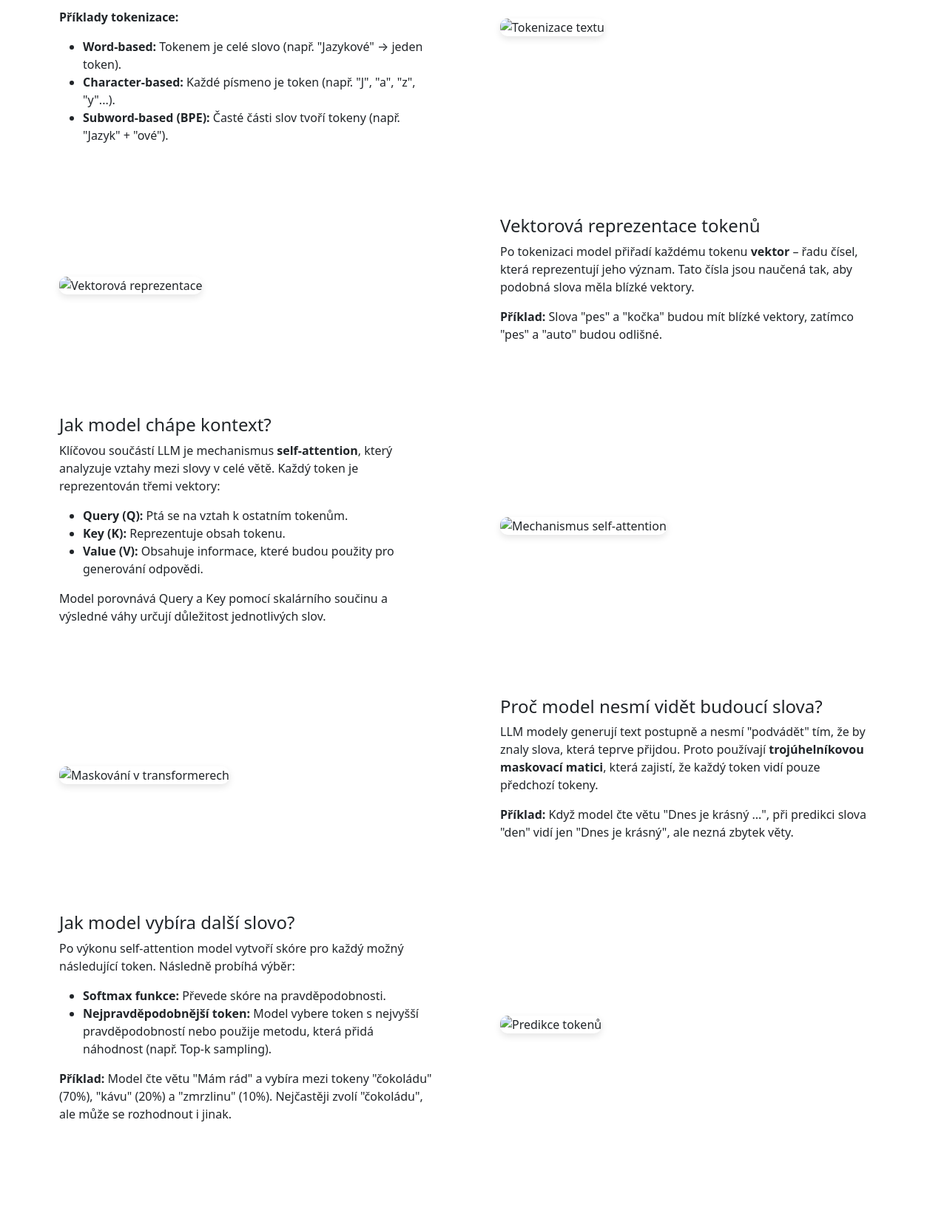
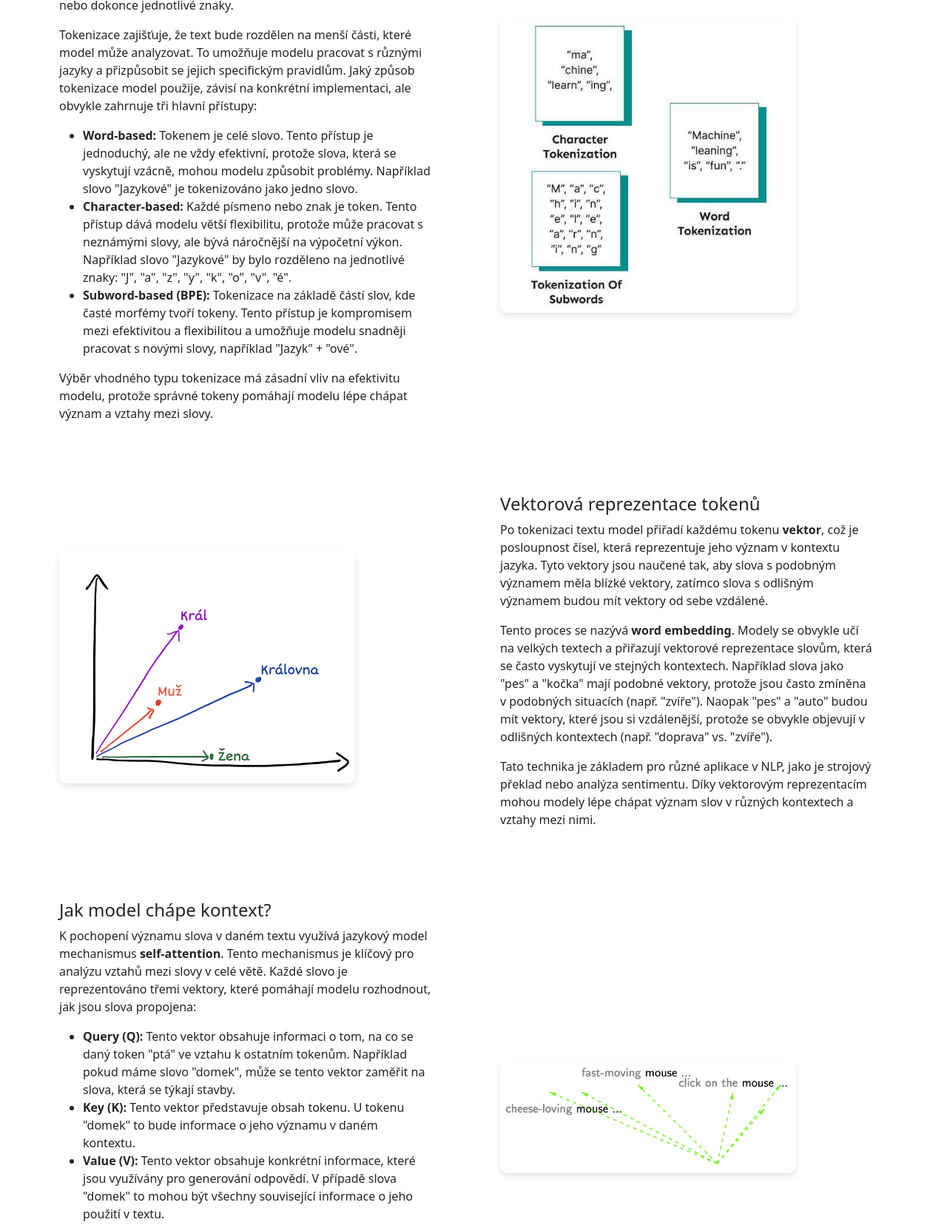
Before and after one commit to DanHoles/InfProject, a plain HTML site: page materialy.pro.zaky.html in a window 1280 px wide. Shown: the part 5972-7628 px from the top of the page at 74% size. Before the commit the page ends 7546 px from the top, so only its background shows below. Drawn offline with nearby package versions, Linux system fonts and the light colour scheme.

Commit message:
prefinal version

```diff
--- a/materialy.pro.zaky.html
+++ b/materialy.pro.zaky.html
@@ -234,22 +234,18 @@
   padding-top: 20px;
   z-index: 9999;
 }
-
 .sidebar.open {
   left: 0;
   box-shadow: 6px 0 0px rgba(0, 0, 0, 0.3);
 }
-
-      .sidebar-list {
-        list-style-type: none;
-        padding: 0 10px 0; /* Posune tlačítka výš */
-      }
-
+.sidebar-list {
+  list-style-type: none;
+  padding: 0 10px 0; /* Posune tlačítka výš */
+}
 .sidebar-list li {
   padding: 0 10px 5px;
   border-bottom: 1px solid #ddd;
 }
-
 /* Nadpis 1 pro hlavní kategorie */
 .sidebar-list li a.main-category {
   color: white;
@@ -259,7 +255,6 @@
   display: block;
   padding: 10px;
 }
-
 /* Nadpis 2 pro podkategorie */
 .sidebar-list li a.sub-category {
   color: white;
@@ -269,9 +264,12 @@
   padding: 10px;
   padding-left: 20px; /* Odsazení pro podkategorie */
 }
-
 .sidebar-list li a:hover {
   background-color: #c28ac2;
+}
+.resize-img {
+  width: 35% !important;
+  height: auto !important;
 }
     </style>
   </head>
@@ -587,31 +585,41 @@
   <div class="fade-in">
     <h4>Jak model pracuje s textem?</h4>
     <p>
-      Než jazykový model začne generovat odpovědi, musí převést vstupní text na číselnou podobu pomocí <strong>tokenizace</strong>. Tokeny jsou základní jednotky textu – mohou to být celá slova, části slov nebo jednotlivé znaky.
+      Než jazykový model začne generovat odpovědi, musí převést vstupní text na číselnou podobu. Tento proces se nazývá <strong>tokenizace</strong> a je zásadní pro správné pochopení textu. Tokeny jsou základními jednotkami textu a mohou to být celé slovo, část slova nebo dokonce jednotlivé znaky.
     </p>
-    <p><strong>Příklady tokenizace:</strong></p>
+    <p>
+      Tokenizace zajišťuje, že text bude rozdělen na menší části, které model může analyzovat. To umožňuje modelu pracovat s různými jazyky a přizpůsobit se jejich specifickým pravidlům. Jaký způsob tokenizace model použije, závisí na konkrétní implementaci, ale obvykle zahrnuje tři hlavní přístupy:
+    </p>
     <ul>
-      <li><strong>Word-based:</strong> Tokenem je celé slovo (např. "Jazykové" → jeden token).</li>
-      <li><strong>Character-based:</strong> Každé písmeno je token (např. "J", "a", "z", "y"...).</li>
-      <li><strong>Subword-based (BPE):</strong> Časté části slov tvoří tokeny (např. "Jazyk" + "ové").</li>
+      <li><strong>Word-based:</strong> Tokenem je celé slovo. Tento přístup je jednoduchý, ale ne vždy efektivní, protože slova, která se vyskytují vzácně, mohou modelu způsobit problémy. Například slovo "Jazykové" je tokenizováno jako jedno slovo.</li>
+      <li><strong>Character-based:</strong> Každé písmeno nebo znak je token. Tento přístup dává modelu větší flexibilitu, protože může pracovat s neznámými slovy, ale bývá náročnější na výpočetní výkon. Například slovo "Jazykové" by bylo rozděleno na jednotlivé znaky: "J", "a", "z", "y", "k", "o", "v", "é".</li>
+      <li><strong>Subword-based (BPE):</strong> Tokenizace na základě částí slov, kde časté morfémy tvoří tokeny. Tento přístup je kompromisem mezi efektivitou a flexibilitou a umožňuje modelu snadněji pracovat s novými slovy, například "Jazyk" + "ové".</li>
     </ul>
+    <p>
+      Výběr vhodného typu tokenizace má zásadní vliv na efektivitu modelu, protože správné tokeny pomáhají modelu lépe chápat význam a vztahy mezi slovy.
+    </p>
   </div>
   <div class="fade-in">
-    <img src="tokenization.png" alt="Tokenizace textu">
+    <img src="Types-of-Tokenization-in-NLP.jpg" alt="Tokenizace textu" >
   </div>
 </div>
 
 <!-- Sekce o vektorové reprezentaci -->
 <div class="classification-container">
   <div class="fade-in">
-    <img src="word_embedding.png" alt="Vektorová reprezentace">
+    <img src="vectors llm.png" alt="Vektorová reprezentace">
   </div>
   <div class="fade-in">
     <h4>Vektorová reprezentace tokenů</h4>
     <p>
-      Po tokenizaci model přiřadí každému tokenu <strong>vektor</strong> – řadu čísel, která reprezentují jeho význam. Tato čísla jsou naučená tak, aby podobná slova měla blízké vektory.
+      Po tokenizaci textu model přiřadí každému tokenu <strong>vektor</strong>, což je posloupnost čísel, která reprezentuje jeho význam v kontextu jazyka. Tyto vektory jsou naučené tak, aby slova s podobným významem měla blízké vektory, zatímco slova s odlišným významem budou mít vektory od sebe vzdálené.
     </p>
-    <p><strong>Příklad:</strong> Slova "pes" a "kočka" budou mít blízké vektory, zatímco "pes" a "auto" budou odlišné.</p>
+    <p>
+      Tento proces se nazývá <strong>word embedding</strong>. Modely se obvykle učí na velkých textech a přiřazují vektorové reprezentace slovům, která se často vyskytují ve stejných kontextech. Například slova jako "pes" a "kočka" mají podobné vektory, protože jsou často zmíněna v podobných situacích (např. "zvíře"). Naopak "pes" a "auto" budou mít vektory, které jsou si vzdálenější, protože se obvykle objevují v odlišných kontextech (např. "doprava" vs. "zvíře").
+    </p>
+    <p>
+      Tato technika je základem pro různé aplikace v NLP, jako je strojový překlad nebo analýza sentimentu. Díky vektorovým reprezentacím mohou modely lépe chápat význam slov v různých kontextech a vztahy mezi nimi.
+    </p>
   </div>
 </div>
 
@@ -620,53 +628,60 @@
   <div class="fade-in">
     <h4>Jak model chápe kontext?</h4>
     <p>
-      Klíčovou součástí LLM je mechanismus <strong>self-attention</strong>, který analyzuje vztahy mezi slovy v celé větě. Každý token je reprezentován třemi vektory:
+      K pochopení významu slova v daném textu využívá jazykový model mechanismus <strong>self-attention</strong>. Tento mechanismus je klíčový pro analýzu vztahů mezi slovy v celé větě. Každé slovo je reprezentováno třemi vektory, které pomáhají modelu rozhodnout, jak jsou slova propojena:
     </p>
     <ul>
-      <li><strong>Query (Q):</strong> Ptá se na vztah k ostatním tokenům.</li>
-      <li><strong>Key (K):</strong> Reprezentuje obsah tokenu.</li>
-      <li><strong>Value (V):</strong> Obsahuje informace, které budou použity pro generování odpovědi.</li>
+      <li><strong>Query (Q):</strong> Tento vektor obsahuje informaci o tom, na co se daný token "ptá" ve vztahu k ostatním tokenům. Například pokud máme slovo "domek", může se tento vektor zaměřit na slova, která se týkají stavby.</li>
+      <li><strong>Key (K):</strong> Tento vektor představuje obsah tokenu. U tokenu "domek" to bude informace o jeho významu v daném kontextu.</li>
+      <li><strong>Value (V):</strong> Tento vektor obsahuje konkrétní informace, které jsou využívány pro generování odpovědí. V případě slova "domek" to mohou být všechny související informace o jeho použití v textu.</li>
     </ul>
-    <p>Model porovnává Query a Key pomocí skalárního součinu a výsledné váhy určují důležitost jednotlivých slov.</p>
+    <p>
+      Model poté porovnává <strong>Query</strong> s <strong>Key</strong> pomocí skalárního součinu. Tento proces umožňuje modelu určit, jak důležitý je každý token pro daný kontext. Výsledek porovnání se používá k přiřazení váhy jednotlivým tokenům a k určení jejich relevance pro generování odpovědi.
+    </p>
   </div>
   <div class="fade-in">
-    <img src="self_attention.png" alt="Mechanismus self-attention">
+    <img src="contextual_mouse_transparent_2.png" alt="Mechanismus self-attention">
   </div>
 </div>
 
 <!-- Sekce o trojúhelníkové masce -->
 <div class="classification-container">
   <div class="fade-in">
-    <img src="attention_mask.png" alt="Maskování v transformerech">
+    <img src="matrix-iscprograms.png" alt="Maskování v transformerech">
   </div>
   <div class="fade-in">
     <h4>Proč model nesmí vidět budoucí slova?</h4>
     <p>
-      LLM modely generují text postupně a nesmí "podvádět" tím, že by znaly slova, která teprve přijdou. Proto používají <strong>trojúhelníkovou maskovací matici</strong>, která zajistí, že každý token vidí pouze předchozí tokeny.
+      Jazykové modely, jako jsou LLM, generují text postupně. Aby nedošlo k "podvádění", kdy by model mohl použít slova, která ještě neexistují, používají tzv. <strong>trojúhelníkovou masku</strong>. Tato maska zajistí, že každý token během generování textu vidí pouze slova, která byla zpracována před ním, nikoli ta, která teprve přijdou.
     </p>
-    <p><strong>Příklad:</strong> Když model čte větu "Dnes je krásný ...", při predikci slova "den" vidí jen "Dnes je krásný", ale nezná zbytek věty.</p>
+    <p>
+      <strong>Příklad:</strong> Pokud model čte větu "Dnes je krásný ...", při predikci slova "den" má k dispozici pouze text "Dnes je krásný", ale nemůže nahlédnout do dalších slov, která budou následovat. To zajišťuje, že generování textu je v souladu s postupným procesem, jak by člověk napsal větu.
+    </p>
   </div>
 </div>
 
 <!-- Sekce o generování textu -->
 <div class="classification-container">
   <div class="fade-in">
-    <h4>Jak model vybíra další slovo?</h4>
+    <h4>Jak model vybírá další slovo?</h4>
     <p>
-      Po výkonu self-attention model vytvoří skóre pro každý možný následující token. Následně probíhá výběr:
+      Po provedení analýzy s použitím mechanismu self-attention model vytvoří skóre pro každý možný následující token. Tento proces zahrnuje volbu mezi několika kandidáty, kdy model vybere token s nejvyšší pravděpodobností na základě svého aktuálního stavu.
+    </p>
+    <p>
+      Výběr probíhá za použití dvou hlavních metod:
     </p>
     <ul>
-      <li><strong>Softmax funkce:</strong> Převede skóre na pravděpodobnosti.</li>
-      <li><strong>Nejpravděpodobnější token:</strong> Model vybere token s nejvyšší pravděpodobností nebo použije metodu, která přidá náhodnost (např. Top-k sampling).</li>
+      <li><strong>Softmax funkce:</strong> Tato funkce převádí skóre na pravděpodobnosti. Umožňuje modelu přiřadit každému tokenu hodnotu, která vyjadřuje, jak pravděpodobné je, že bude následujícím tokenem ve větě.</li>
+      <li><strong>Nejpravděpodobnější token:</strong> Model může vybrat token s nejvyšší pravděpodobností nebo použít metody jako <strong>Top-k sampling</strong>, které přidávají náhodnost do rozhodovacího procesu, čímž zajišťují větší rozmanitost generovaného textu.</li>
     </ul>
-    <p><strong>Příklad:</strong> Model čte větu "Mám rád" a vybíra mezi tokeny "čokoládu" (70%), "kávu" (20%) a "zmrzlinu" (10%). Nejčastěji zvolí "čokoládu", ale může se rozhodnout i jinak.</p>
+    <p>
+      <strong>Příklad:</strong> Pokud model čte větu "Mám rád" a vybírá mezi tokeny "čokoládu" (70%), "kávu" (20%) a "zmrzlinu" (10%), nejčastěji zvolí "čokoládu", ale může si vybrat i jinak, čímž vzniká variabilita v generovaném textu.
+    </p>
   </div>
   <div class="fade-in">
-    <img src="token_prediction.png" alt="Predikce tokenů">
+    <img src="word prediction.jpg" alt="Predikce tokenů">
   </div>
 </div>
-
-
 
 <script>
   const fadeInElements = document.querySelectorAll('.fade-in');
```
Also changed, not shown: index.html (+4 -8 lines), zaci-procviceni.html (+5 -0 lines), Types-of-Tokenization-in-NLP.jpg (added), contextual_mouse_transparent_2.png (added), matrix-iscprograms.png (added), subword-units.svg (added), vectors llm.png (added), word prediction.jpg (added).
